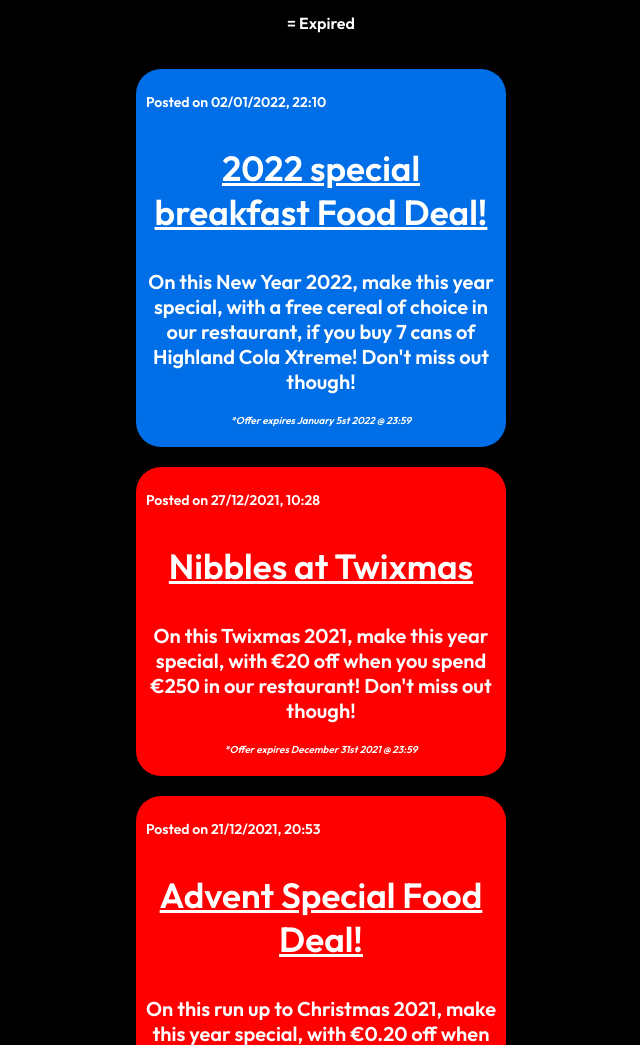
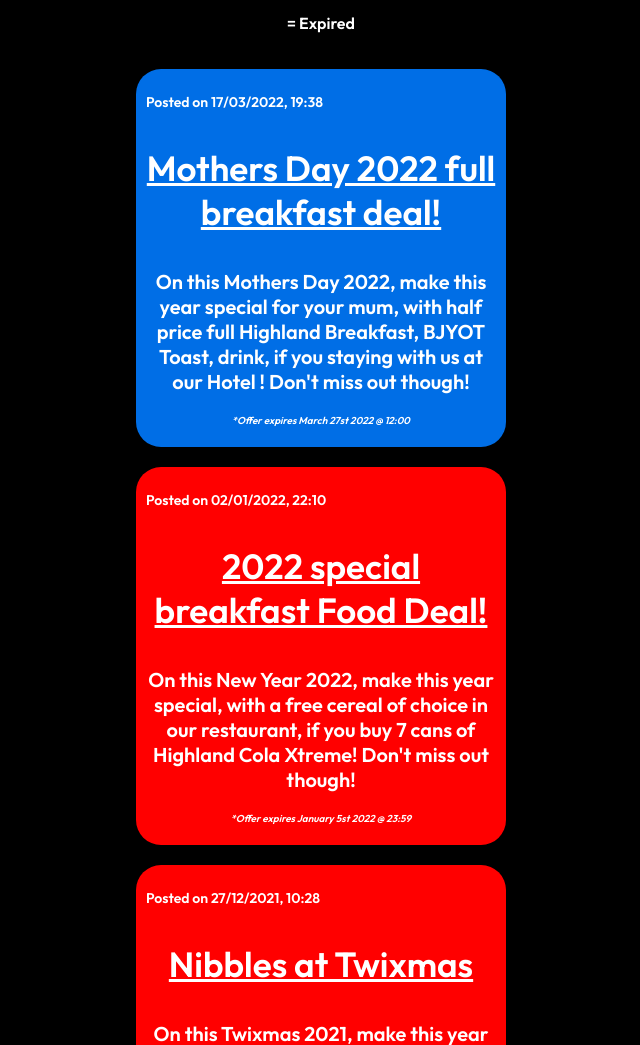
Before and after one commit to aarjay123/hios, a plain HTML site: page offers.html in a window 1280 px wide. Shown: the part 451-1496 px from the top of the page, without its empty margins (319-959 px from the left). Drawn offline with Linux system fonts and the light colour scheme.

Commit message:
Update offers.html

```diff
--- a/offers.html
+++ b/offers.html
@@ -37,6 +37,13 @@
 						</div>
 			<br>
 			<div class=offerBox>
+				<p class="offerDate">Posted on 17/03/2022, 19:38</p>
+				<p class="offerHeadings">Mothers Day 2022 full breakfast deal!</p>
+				<p class="offerBody">On this Mothers Day 2022, make this year special for your mum, with half price full Highland Breakfast, BJYOT Toast, drink, if you staying with us at our Hotel ! Don't miss out though!</p>
+				<p class="offerExpiry">*Offer expires March 27st 2022 @ 12:00</p>
+			</div>
+			<br>
+			<div class=offerBoxExpired>
 				<p class="offerDate">Posted on 02/01/2022, 22:10</p>
 				<p class="offerHeadings">2022 special breakfast Food Deal!</p>
 				<p class="offerBody">On this New Year 2022, make this year special, with a free cereal of choice in our restaurant, if you buy 7 cans of Highland Cola Xtreme! Don't miss out though!</p>
```
